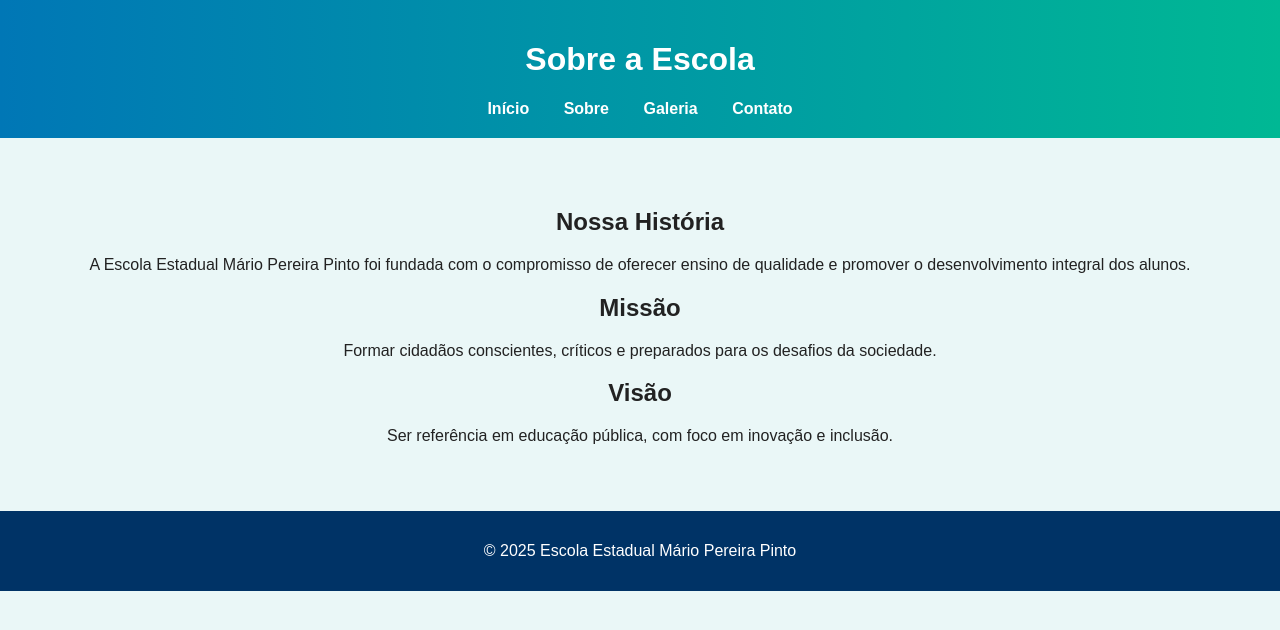
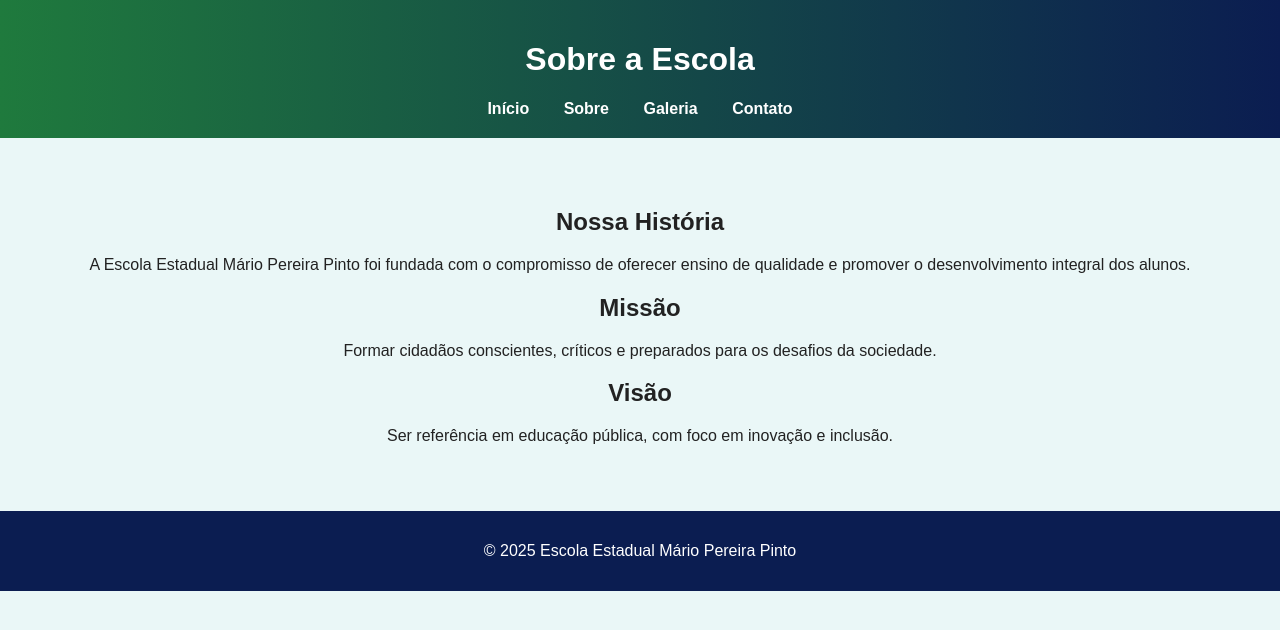
Before and after one commit to Kaicki/Escola, a plain HTML site: page sobre.html in a window 1280 px wide. Drawn offline with Linux system fonts and the light colour scheme.

Commit message:
Update sobre.html

```diff
--- a/sobre.html
+++ b/sobre.html
@@ -12,7 +12,7 @@ body {
   color: #222;
 }
 header {
-  background: linear-gradient(90deg, #0077b6, #00b894);
+  background: linear-gradient(90deg, #1f7a3d, #0b1d51);
   color: white;
   padding: 20px;
   text-align: center;
@@ -23,12 +23,15 @@ nav a {
   text-decoration: none;
   font-weight: bold;
 }
+nav a:hover {
+  text-decoration: underline;
+}
 section {
   padding: 50px 20px;
   text-align: center;
 }
 footer {
-  background: #003366;
+  background: #0b1d51;
   color: white;
   text-align: center;
   padding: 15px;
```
